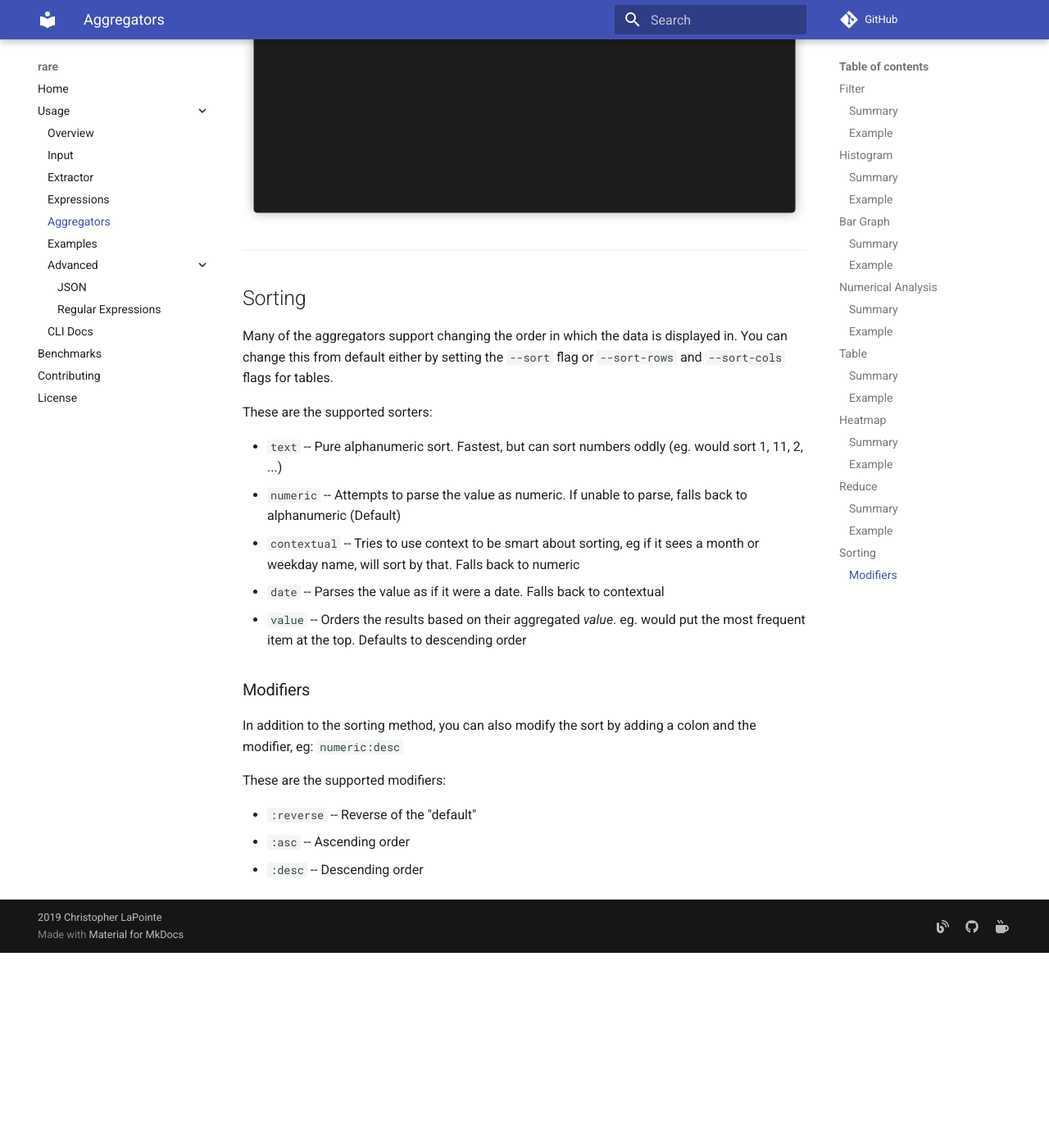
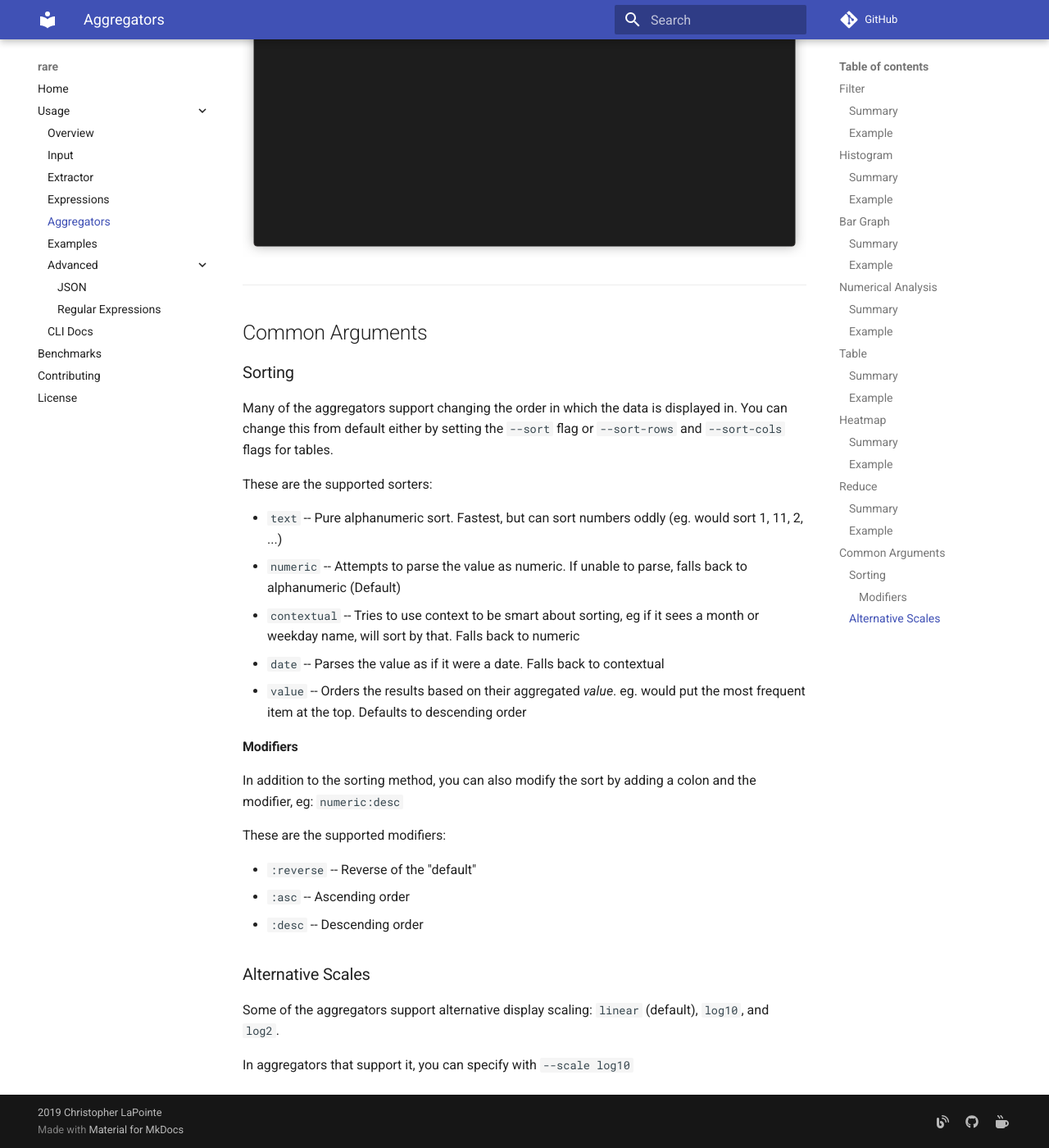
Before and after one commit to zix99/rare, an MkDocs documentation site: the page built from docs/usage/aggregators.md, in a window 1280 px wide and 1400 px high, scrolled down 7788 px. Shown: the whole window at 82% size. Built offline with MkDocs 1.6.1 and Material for MkDocs 9.7.7, drawn with Linux system fonts in a browser that asks for light colours; comment, search, counter and statistics services are not loaded; before the commit the page ends 8950 px from its top, so only the background shows below that; some of the changed text lies outside the part shown.

Commit message:
Scale docs

````diff
--- a/docs/usage/aggregators.md
+++ b/docs/usage/aggregators.md
@@ -190,6 +190,8 @@ Create a dense, color-coded, version of table-data by using cells to display
 the strength of a value. Can either use `\x00` or the `{$ a b}` helper.  First
 element is the column name, followed by the row name.
 
+Supports [alternative scales](#alternative-scales)
+
 ### Example
 
 ```bash
@@ -254,7 +256,9 @@ Matched: 1,035,666 / 1,035,666
 
 ---
 
-## Sorting
+## Common Arguments
+
+### Sorting
 
 Many of the aggregators support changing the order in which the data is displayed in. You
 can change this from default either by setting the `--sort` flag or `--sort-rows` and `--sort-cols`
@@ -268,7 +272,7 @@ These are the supported sorters:
 * `date` -- Parses the value as if it were a date. Falls back to contextual
 * `value` -- Orders the results based on their aggregated *value*. eg. would put the most frequent item at the top. Defaults to descending order
 
-### Modifiers
+#### Modifiers
 
 In addition to the sorting method, you can also modify the sort by adding a colon and the modifier, eg: `numeric:desc`
 
@@ -277,3 +281,9 @@ These are the supported modifiers:
 * `:reverse` -- Reverse of the "default"
 * `:asc` -- Ascending order
 * `:desc` -- Descending order
+
+### Alternative Scales
+
+Some of the aggregators support alternative display scaling: `linear` (default), `log10`, and `log2`.
+
+In aggregators that support it, you can specify with `--scale log10`
````
